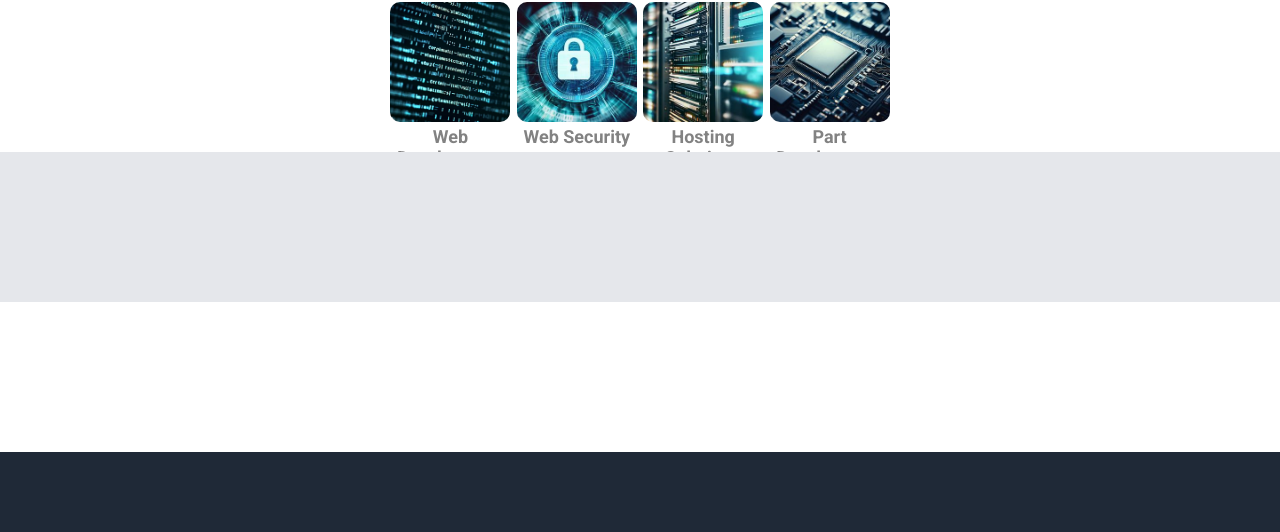
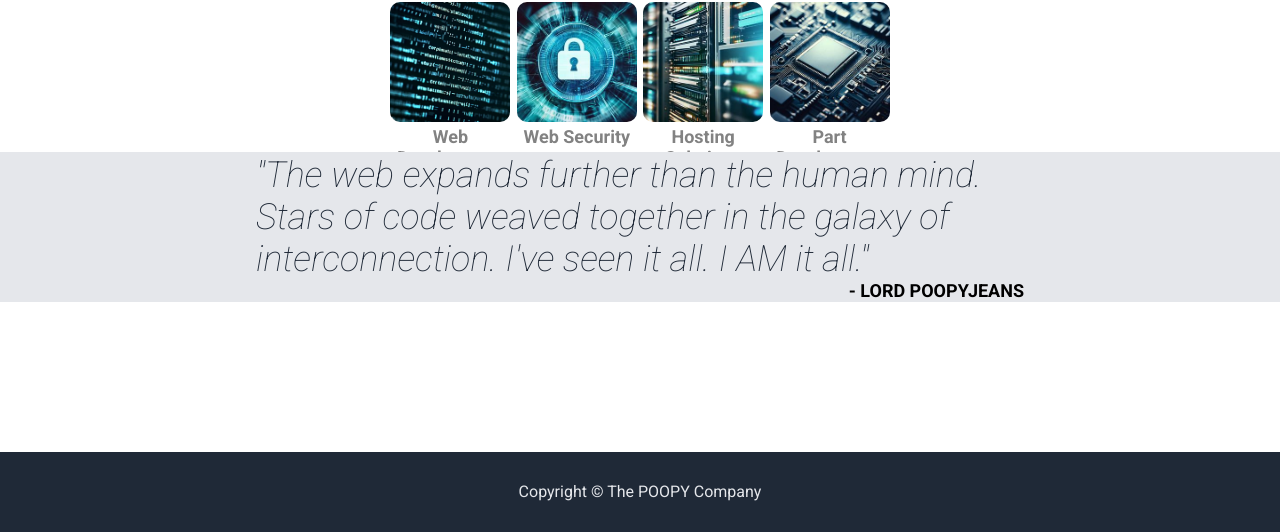
Before and after one commit to AlexNorton1221/odin-landing-page, a plain HTML site: page index.html in a window 1280 px wide. Shown: the part 534-1066 px from the top of the page. Drawn offline with Linux system fonts and the light colour scheme.

Commit message:
Create Quote section and Footer section
Use flex box to fill in a quote and author for the quote section. Create
a small copyright claim in the footer, centered.

```diff
--- a/index.html
+++ b/index.html
@@ -65,6 +65,12 @@
         </div>
 
         <div class="quote">
+            <div class="quote-area">
+                <div class="quote-text">
+                    "The web expands further than the human mind. Stars of code weaved together in the galaxy of interconnection. I've seen it all. I AM it all."
+                </div>
+                <div class="author">- LORD POOPYJEANS</div>
+            </div>
 
         </div>
 
@@ -73,7 +79,7 @@
         </div>
 
         <div class="footer">
-
+            <div class="footer-text">Copyright &copy; The POOPY Company </div>
         </div>
     </div>
 
--- a/styles.css
+++ b/styles.css
@@ -131,6 +131,28 @@
     flex-basis: 150px;
 }
 
+.quote-area{
+    margin: 0 20%;
+    display: flex;
+    flex-direction: column;
+    height: 100%;
+    justify-content: center;
+}
+
+.quote-text {
+    font-size: 36px;
+    font-style: italic;
+    font-weight: lighter;
+    color: #1F2937;
+}
+
+.author{
+    font-size: 18px;
+    font-weight: bolder;
+    color: black;
+    align-self: flex-end;
+}
+
 .action{
     flex: 1;
     flex-basis: 150px;
@@ -139,4 +161,7 @@
 .footer{
     background-color:#1F2937;
     flex-basis: 80px;
+    line-height: 80px;
+    text-align: center;
+    color: #E5E7EB
 }
```
